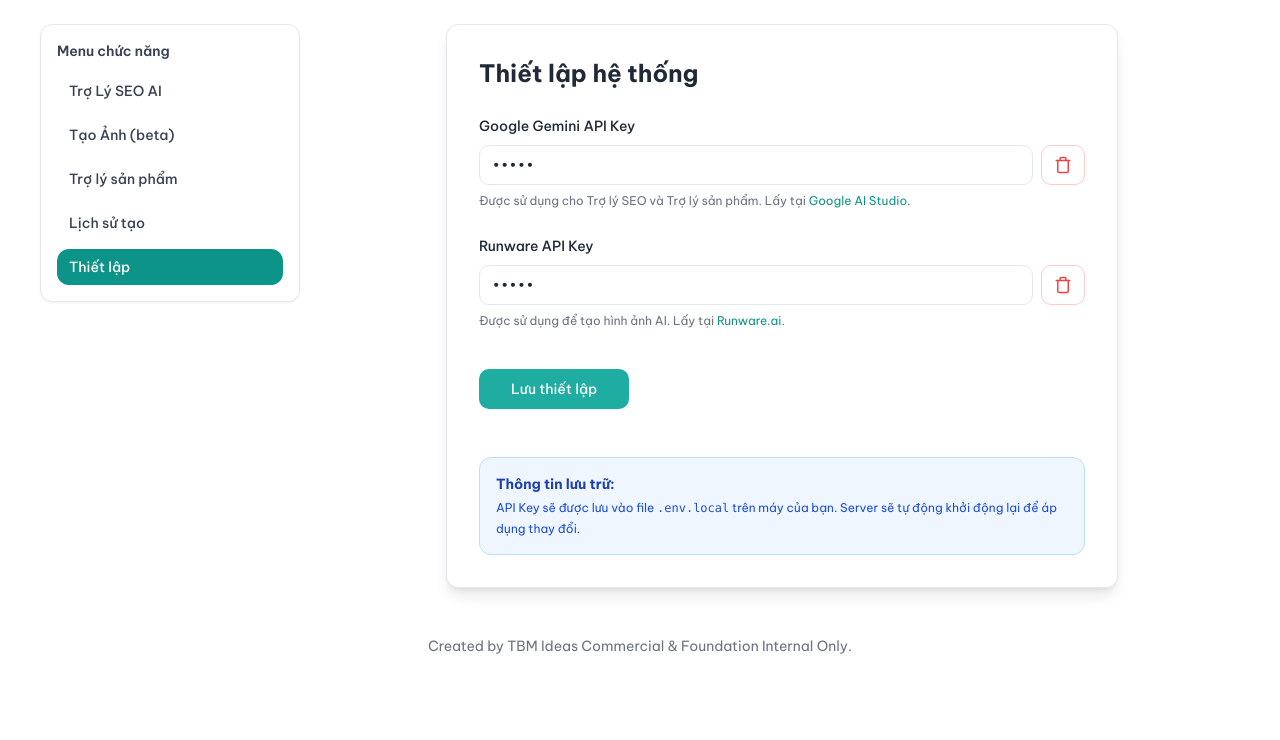
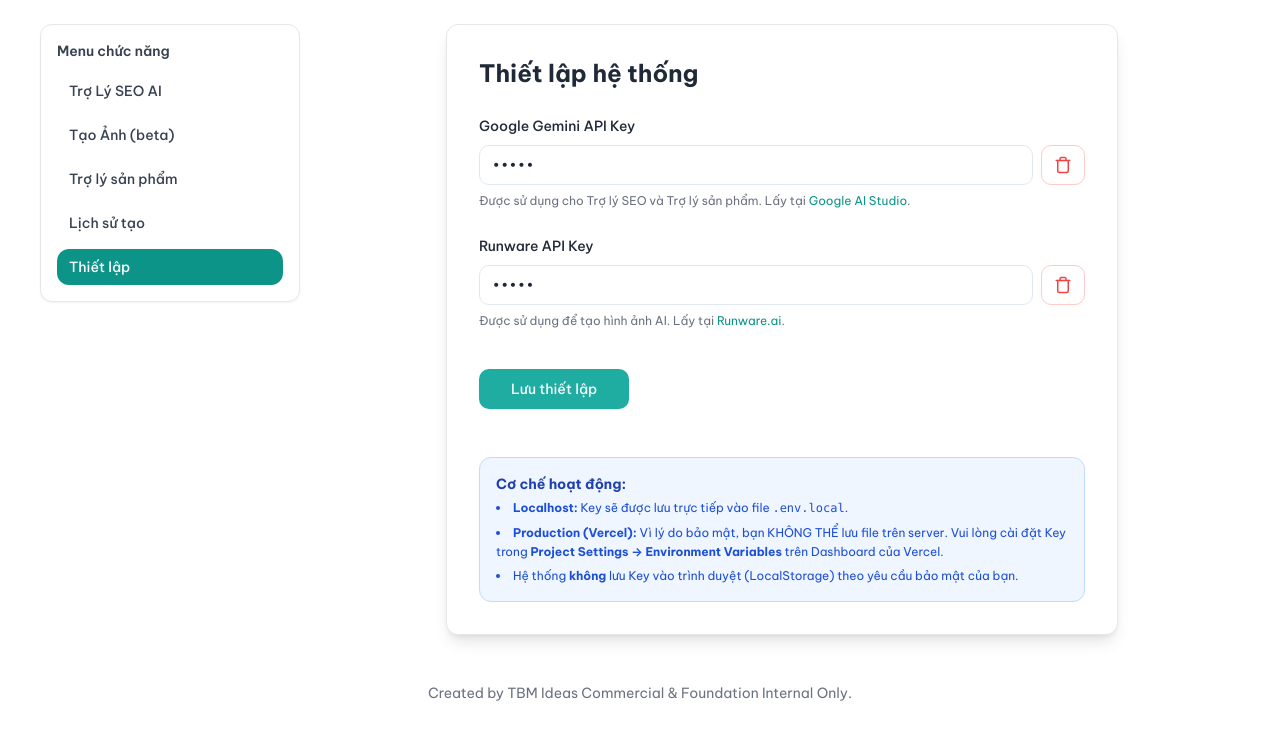
Before and after one commit to dongdv123/ai-hub, a React (Vite) app: page /settings in a window 1280 px wide. Shown: the top 740 px of the page. Built offline with nearby package versions, Linux system fonts and the light colour scheme; no server answers.

Commit message:
fix: disable env file saving in production/vercel environment

```diff
--- a/features/settings/SettingsTab.tsx
+++ b/features/settings/SettingsTab.tsx
@@ -22,12 +22,19 @@ const SettingsTab: React.FC = () => {
     const [settings, setSettings] = useState<ApiSettings>({ geminiApiKey: '', runwareApiKey: '' });
     const [isSaved, setIsSaved] = useState(false);
     const [isSaving, setIsSaving] = useState(false);
+    const [isProduction, setIsProduction] = useState(false);
 
     useEffect(() => {
         setSettings(getApiSettings());
+        setIsProduction(import.meta.env.PROD);
     }, []);
 
     const handleSave = async () => {
+        if (isProduction) {
+            alert("Trên môi trường Production (Vercel), bạn không thể lưu vào file .env.local.\n\nVui lòng cài đặt API Key trong phần Settings > Environment Variables của dự án trên Vercel.");
+            return;
+        }
+
         setIsSaving(true);
         try {
             const response = await fetch('/api/save-env', {
@@ -124,10 +131,12 @@ const SettingsTab: React.FC = () => {
             </div>
 
             <div className="mt-12 p-4 bg-blue-50 border border-blue-200 rounded-lg">
-                <h3 className="text-blue-800 font-bold text-sm mb-1">Thông tin lưu trữ:</h3>
-                <p className="text-blue-700 text-xs leading-relaxed">
-                    API Key sẽ được lưu vào file <code>.env.local</code> trên máy của bạn. Server sẽ tự động khởi động lại để áp dụng thay đổi.
-                </p>
+                <h3 className="text-blue-800 font-bold text-sm mb-1">Cơ chế hoạt động:</h3>
+                <ul className="list-disc list-inside text-blue-700 text-xs leading-relaxed space-y-1">
+                    <li><strong>Localhost:</strong> Key sẽ được lưu trực tiếp vào file <code>.env.local</code>.</li>
+                    <li><strong>Production (Vercel):</strong> Vì lý do bảo mật, bạn KHÔNG THỂ lưu file trên server. Vui lòng cài đặt Key trong <strong>Project Settings &rarr; Environment Variables</strong> trên Dashboard của Vercel.</li>
+                    <li>Hệ thống <strong>không</strong> lưu Key vào trình duyệt (LocalStorage) theo yêu cầu bảo mật của bạn.</li>
+                </ul>
             </div>
         </div>
     );
```
